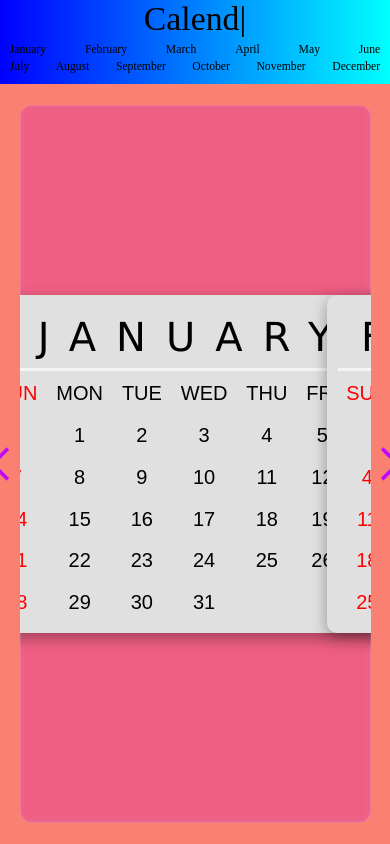
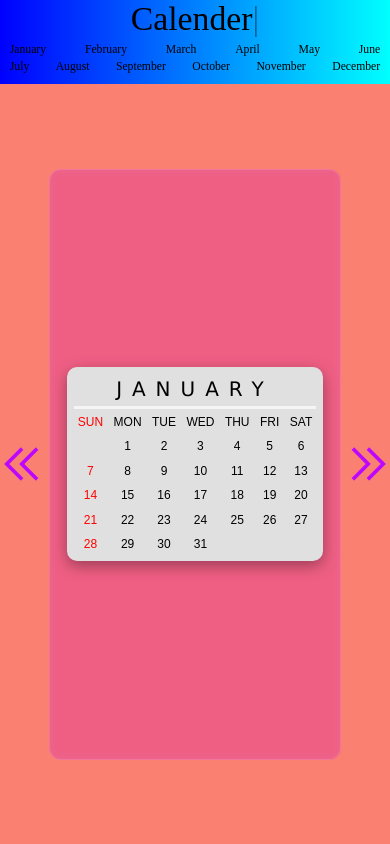
Before and after one commit to CoderKumarS/Calender, a plain HTML site: page index.html in a window 390 px wide. Drawn offline with nearby package versions, Linux system fonts and the light colour scheme.

Commit message:
Work on responsiveness

```diff
--- a/index.html
+++ b/index.html
@@ -4,7 +4,7 @@
 <head>
     <meta charset="UTF-8">
     <meta name="viewport" content="width=device-width, initial-scale=1.0">
-    <title>Scroll</title>
+    <title>Calender</title>
     <link rel="stylesheet"
         href="https://fonts.googleapis.com/css2?family=Material+Symbols+Outlined:opsz,wght,FILL,GRAD@24,400,0,0" />
     <link rel="stylesheet" href="style.css">
--- a/script.js
+++ b/script.js
@@ -13,7 +13,7 @@ function scrollR() {
     });
 }
 var typed3 = new Typed('#element', {
-    strings: ['Calender', '2024', 'Created using Html,Css and JS'],
+    strings: ['Calender', '2024', 'Created using Html','Css and JS'],
     typeSpeed: 20,
     backSpeed: 15,
     smartBackspace: true, // this is a default
--- a/style.css
+++ b/style.css
@@ -139,7 +139,6 @@ th {
     content: "";
     position: absolute;
     left: 0;
-    /* bottom: -2px; */
     bottom: -5px;
     height: 6px;
     width: 0%;
@@ -221,5 +220,19 @@ th {
     .top .header nav #second a {
         font-size: 3vw;
     }
-
+    .months table tr:nth-child(1) th {
+        font-size: 0.5em;
+    }
+    .months table tr th, .months table tr td {
+        font-size: 0.3em;
+    }
+    .wrapper{
+        min-width: 75vw;
+    }
+    .months {
+        height: 70vh;
+    }
+    .months table, tr td, th {
+        padding: 0.5vh;
+    }
 }
```
